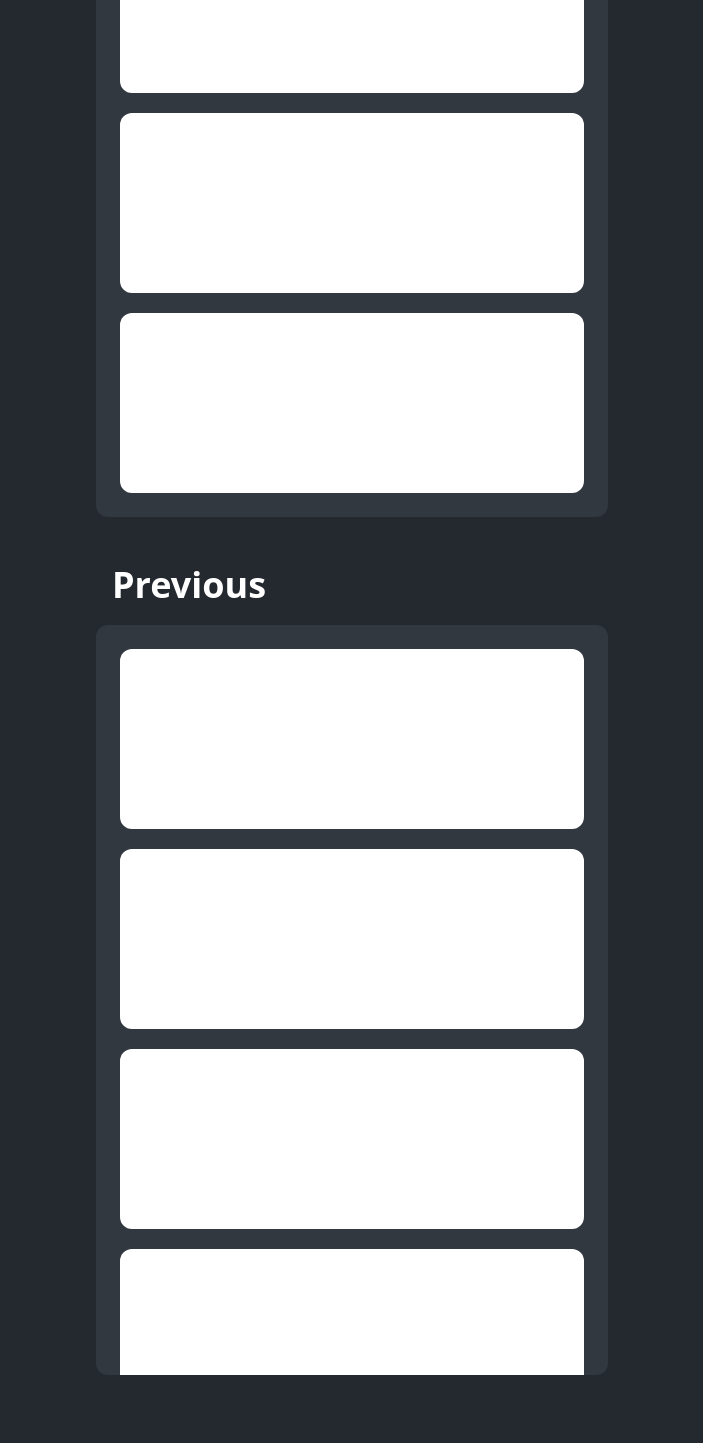
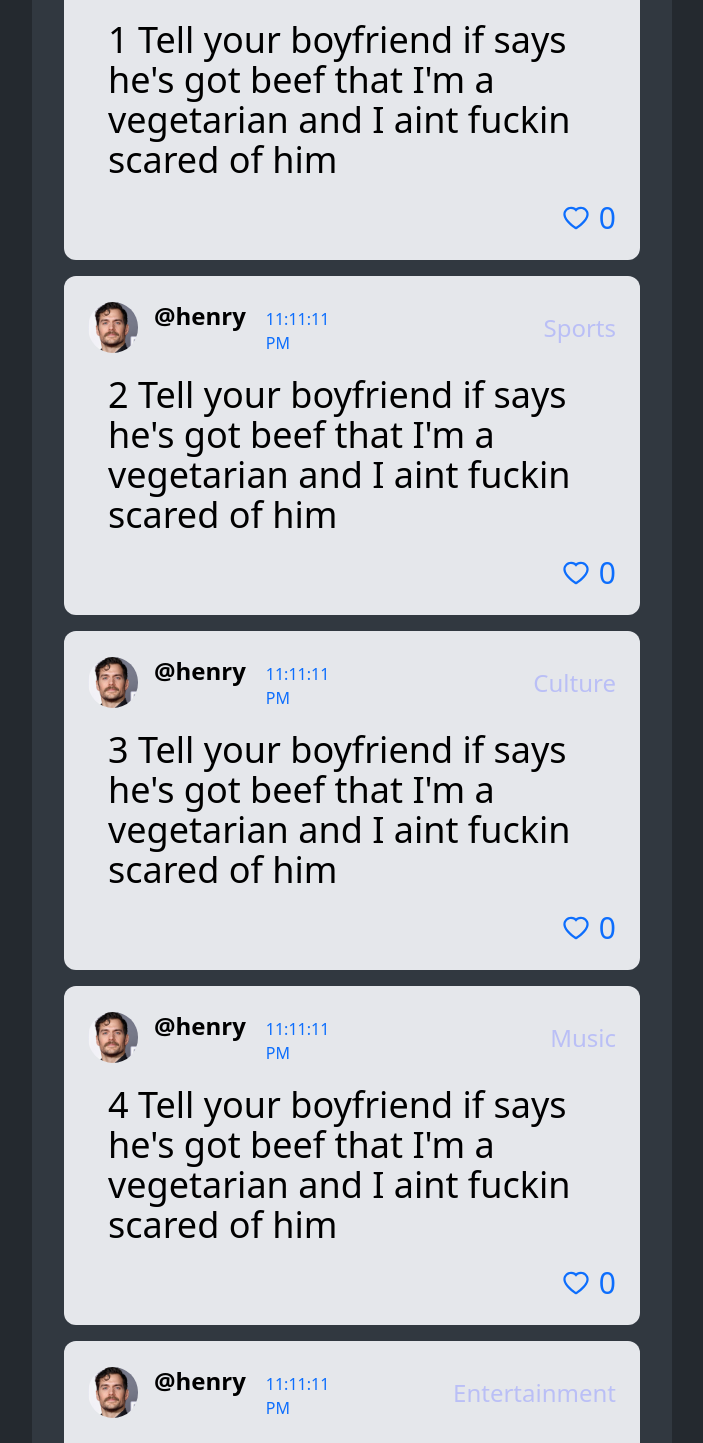
Before and after one commit to UCR-CS110-S23/project-methinks, a Next.js app: page /profile/1 in a window 1280 px wide. Shown: the part 495-1938 px from the top of the page, without its empty margins (288-991 px from the left). Built offline with nearby package versions, Linux system fonts and the light colour scheme.

Commit message:
posts on profile page

```diff
--- a/components/Profile/FriendsProfile.jsx
+++ b/components/Profile/FriendsProfile.jsx
@@ -1,9 +1,10 @@
 import React from "react";
+import Posts from "../Feed/Posts";
 
 const FriendsProfile = () => {
   return (
     <div className="w-full h-full flex justify-center items-center bg-methinks-background py-4">
-      <div className="w-[40%] flex flex-col justify-center items-center gap-y-8">
+      <div className="w-[50%] flex flex-col justify-center items-center gap-y-8">
         <div className="gap-y-2 flex flex-col justify-center items-center">
           <div className="rounded-full bg-methinks-darkgray pr-1 w-[120px] h-[120px]" />
           <p className="text-methinks-white m-0 font-bold text-4xl">Name</p>
@@ -19,9 +20,7 @@ const FriendsProfile = () => {
             Today
           </p>
           <div className="w-full h-full flex flex-col gap-y-5 bg-methinks-gray p-4 rounded-xl">
-            <div className="w-full h-[180px] bg-white rounded-xl"></div>
-            <div className="w-full h-[180px] bg-white rounded-xl"></div>
-            <div className="w-full h-[180px] bg-white rounded-xl"></div>
+            <Posts />
           </div>
         </div>
         <div className="w-full flex flex-col justify-center items-center gap-y-5 mb-5">
@@ -30,11 +29,7 @@ const FriendsProfile = () => {
           </p>
           <div className="w-full h-[750px] bg-methinks-gray p-4 rounded-xl overflow-y-auto">
             <div className="flex flex-col gap-y-5">
-              <div className="w-full h-[180px] bg-white rounded-xl" />
-              <div className="w-full h-[180px] bg-white rounded-xl" />
-              <div className="w-full h-[180px] bg-white rounded-xl" />
-              <div className="w-full h-[180px] bg-white rounded-xl" />
-              <div className="w-full h-[180px] bg-white rounded-xl" />
+              <Posts />
             </div>
           </div>
         </div>
```
